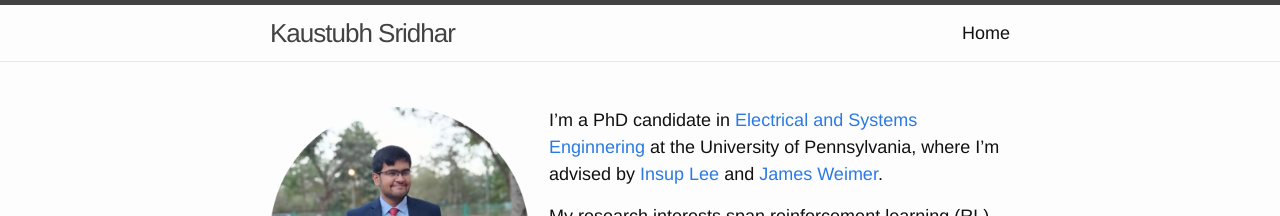
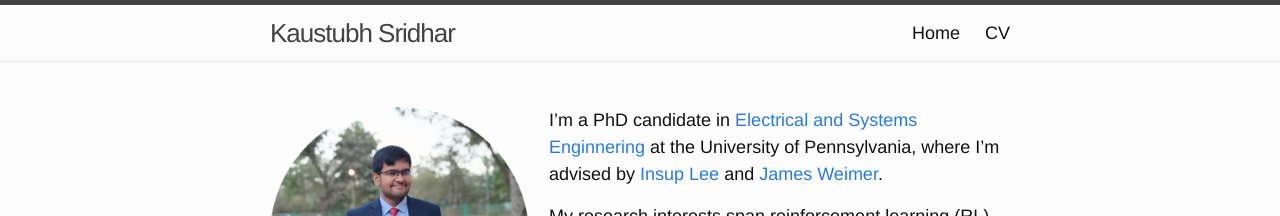
Before and after one commit to kaustubhsridhar/kaustubhsridhar.github.io, a Jekyll site: the page built from index.md, in a window 1280 px wide and 900 px high. Shown: the top 216 px of the window. Built offline with Jekyll 4.4.1, drawn with Linux system fonts in a browser that asks for light colours; nearby versions of some CDN libraries.

Commit message:
added CV

```diff
--- a/_includes/header.html
+++ b/_includes/header.html
@@ -19,6 +19,7 @@
           <a class="page-link" href="{{ page.url | prepend: site.baseurl }}">{{ page.title }}</a>
           {% endif %}
         {% endfor %}
+        <a class="page-link" href="cv.pdf" target="_blank">CV</a>
       </div>
     </nav>
 
```
Also changed, not shown: 1 other file.
